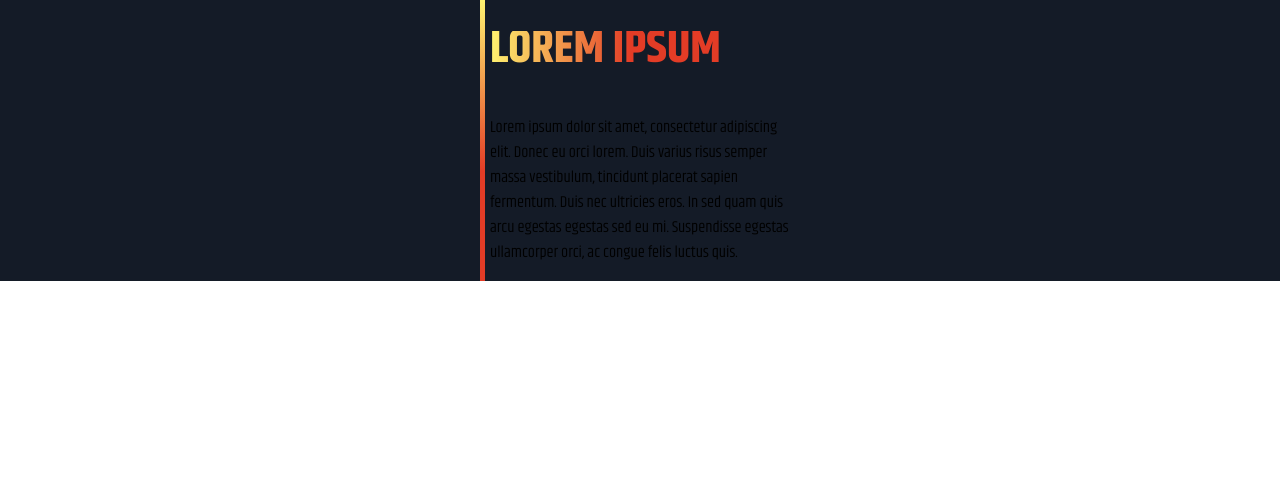
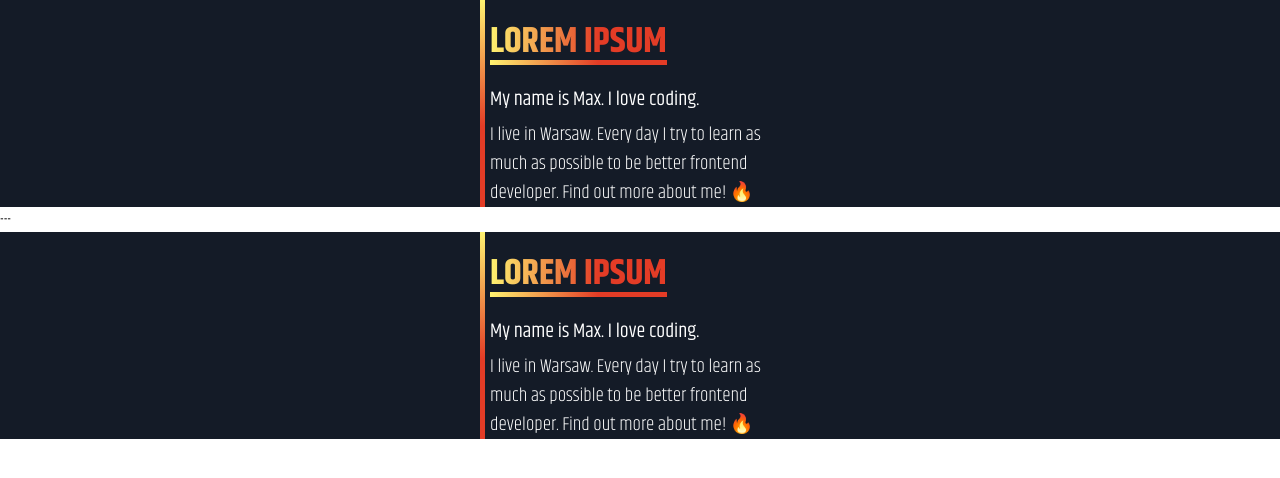
Before and after one commit to maksymilianMroz/maksymilianmroz.github.io, a React (Create React App) app: page / in a window 1280 px wide. Shown: the top 478 px of the page. Built offline with nearby package versions, Linux system fonts and the light colour scheme.

Commit message:
New styles and content for text component

```diff
--- a/src/components/TextSection/TextSection.js
+++ b/src/components/TextSection/TextSection.js
@@ -6,7 +6,8 @@ const TextSection = () => {
         <div className={classes.TextSection}>
             <div className={classes.section}>
                 <h1 className={classes.section__header}>Lorem Ipsum</h1>
-                <p className={classes.section__content}>Lorem ipsum dolor sit amet, consectetur adipiscing elit. Donec eu orci lorem. Duis varius risus semper massa vestibulum, tincidunt placerat sapien fermentum. Duis nec ultricies eros. In sed quam quis arcu egestas egestas sed eu mi. Suspendisse egestas ullamcorper orci, ac congue felis luctus quis.</p>
+                <p className={classes.section__content__one}>My name is Max. I love coding.</p>
+                <p className={classes.section__content__two}>I live in Warsaw. Every day I try to learn as much as possible to be better frontend developer. Find out more about me! 🔥</p>
             </div>
         </div>
     );
--- a/src/components/TextSection/TextSection.module.scss
+++ b/src/components/TextSection/TextSection.module.scss
@@ -1,7 +1,8 @@
 @import "../../styles/variables";
 
 .TextSection {
-    background-color: $bg-color;
+    background-color: $background-color;
+    color: $basic-font-color;
     display: flex;
     justify-content: center;
 
@@ -24,12 +25,38 @@
 
     .section__header {
         background: $gradient-font-color-right;
+        position: relative;
         -webkit-background-clip: text;
         -webkit-text-fill-color: transparent;
         text-transform: uppercase;
         display: inline-block;
         line-height: 36px;
-        font-size: 47px;
+        font-size: 36px;
         cursor: pointer;
+
+        &::after {
+            position: absolute;
+            display: inline-block;
+            content: "";
+            height: 5px;
+            width: 100%;
+            bottom: -5px;
+            left: 0;
+            background: $gradient-font-color-right;
+            transition: all 0.3s ease-in-out;
+        }
+    }
+
+    .section__content__one {
+        margin: 0 0 5px;
+        font-size: 20px;
+        text-align: justify;
+        position: relative;
+    }
+
+    .section__content__two {
+        font-size: 19px;
+        margin: 0;
+        font-weight: 100;
     }
 }
--- a/src/containers/App.js
+++ b/src/containers/App.js
@@ -7,6 +7,8 @@ function App() {
   return (
     <div className="App">
       <TextSection />
+      ---
+      <TextSection />
     </div>
   );
 }
--- a/src/containers/App.scss
+++ b/src/containers/App.scss
@@ -25,7 +25,7 @@ a:active {
 }
 ::-webkit-scrollbar-thumb {
     background: #e33226;
-    border: 0px none $bg-color;
+    border: 0px none $background-color;
     border-radius: 100px;
 }
 ::-webkit-scrollbar-thumb:hover {
@@ -35,14 +35,14 @@ a:active {
     background: #e33226;
 }
 ::-webkit-scrollbar-track {
-    background: $bg-color;
+    background: $background-color;
     border: 0px none #ffffff;
 }
 ::-webkit-scrollbar-track:hover {
-    background: $bg-color;
+    background: $background-color;
 }
 ::-webkit-scrollbar-track:active {
-    background: $bg-color;
+    background: $background-color;
 }
 ::-webkit-scrollbar-corner {
     background: transparent;
--- a/src/styles/_variables.scss
+++ b/src/styles/_variables.scss
@@ -1,7 +1,7 @@
 /* VARIABLES LIST */
 $basic-font-color: rgba(255, 255, 255, 1);
 
-$bg-color: rgb(20, 27, 39);
+$background-color: rgb(20, 27, 39);
 
 $bg-color-lighter: #282d37;
 
```
